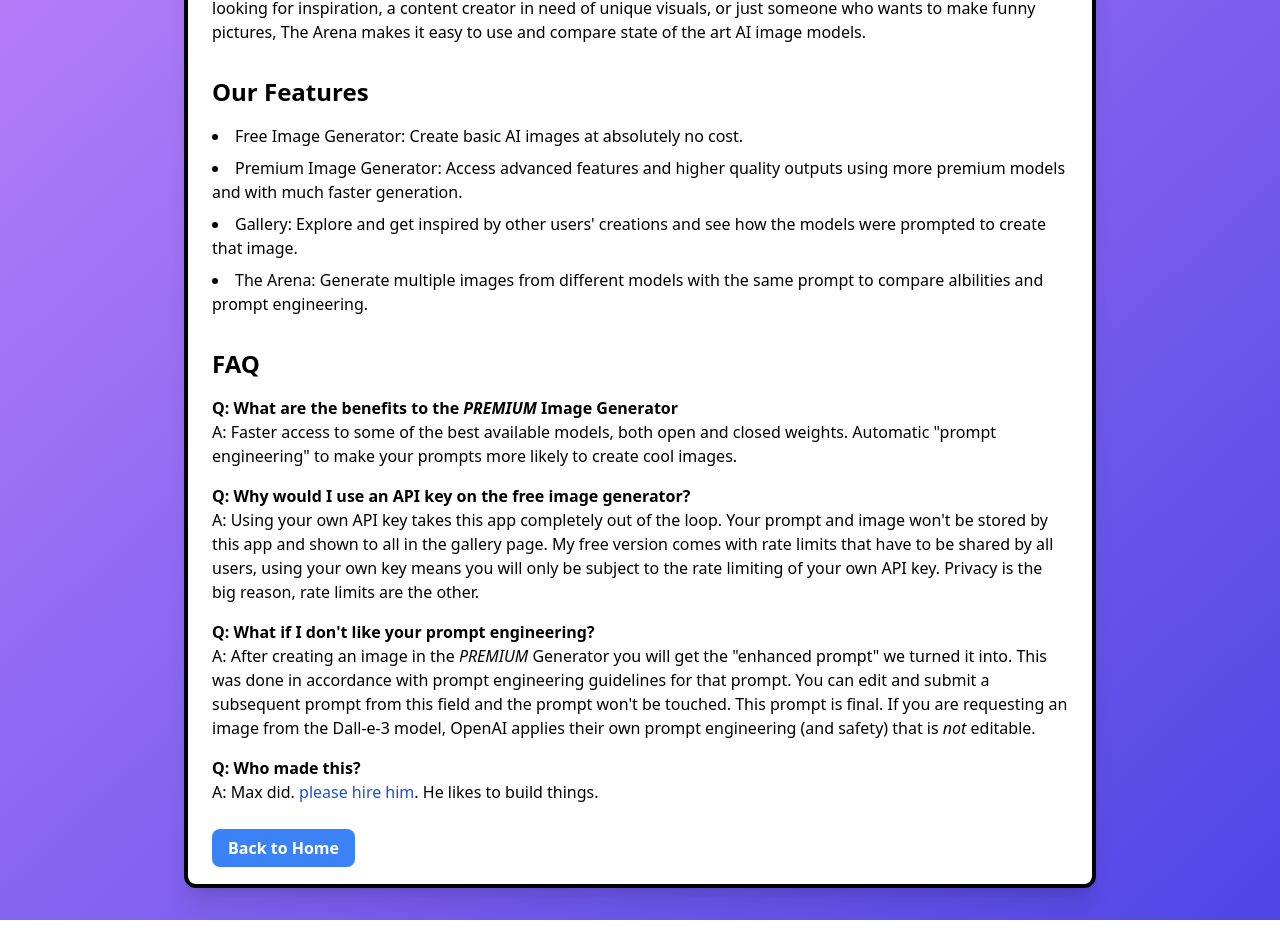
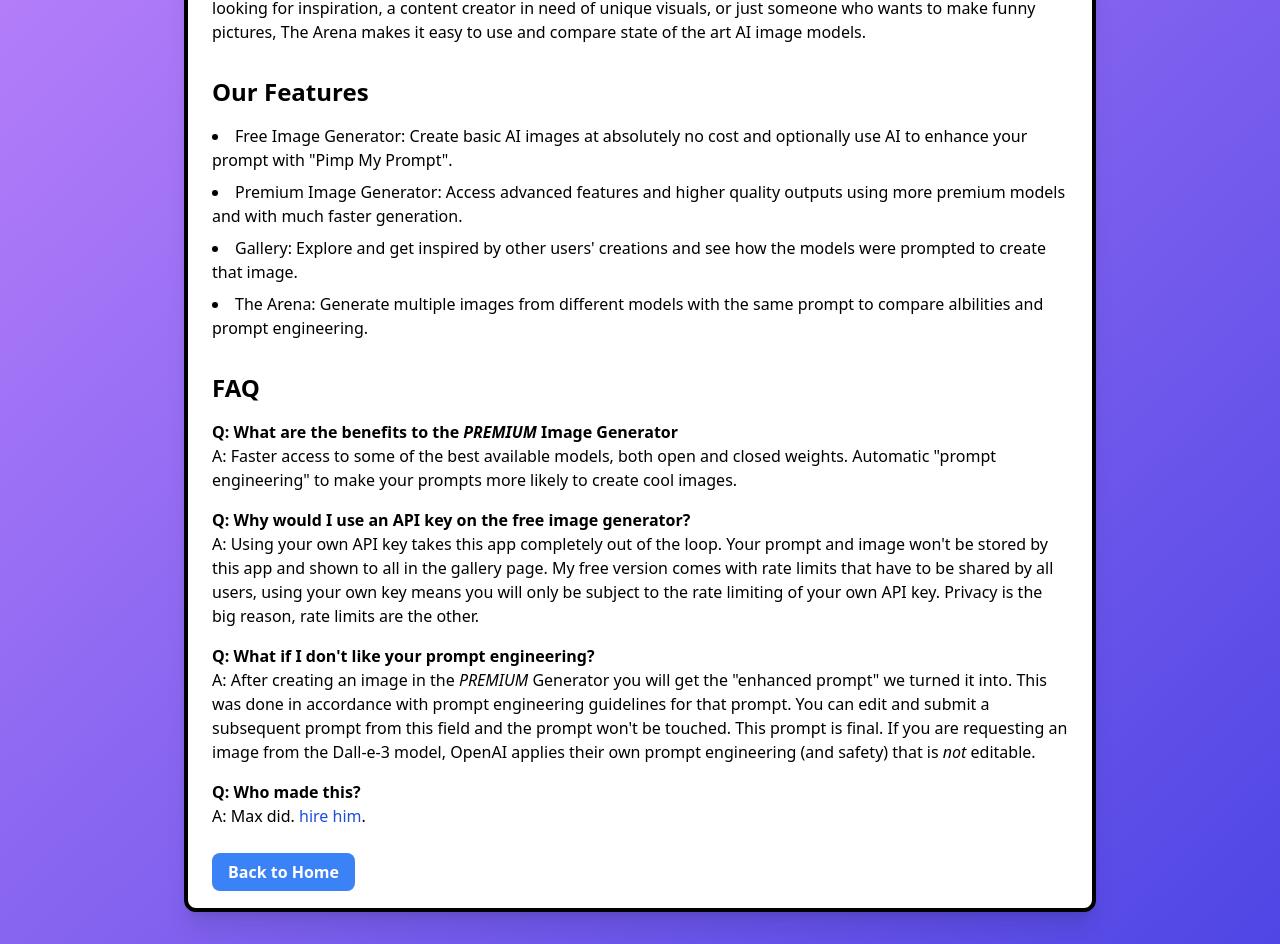
Before and after one commit to SailingSF/aiartarena-frontend, a React (Create React App) app: page /info in a window 1280 px wide. Shown: the part 276-1220 px from the top of the page. Before the commit the page ends 1196 px from the top, so only its background shows below. Built offline with nearby package versions, Linux system fonts and the light colour scheme; no server answers.

Commit message:
content changes

```diff
--- a/src/components/Info.js
+++ b/src/components/Info.js
@@ -18,7 +18,7 @@ const Info = () => {
       <section className="mb-8">
         <h2 className="text-2xl font-semibold mb-4">Our Features</h2>
         <ul className="list-disc list-inside space-y-2">
-          <li>Free Image Generator: Create basic AI images at absolutely no cost.</li>
+          <li>Free Image Generator: Create basic AI images at absolutely no cost and optionally use AI to enhance your prompt with "Pimp My Prompt".</li>
           <li>Premium Image Generator: Access advanced features and higher quality outputs using more premium models and with much faster generation.</li>
           <li>Gallery: Explore and get inspired by other users' creations and see how the models were prompted to create that image.</li>
           <li>The Arena: Generate multiple images from different models with the same prompt to compare albilities and prompt engineering.</li>
@@ -42,7 +42,7 @@ const Info = () => {
           </div>
           <div>
             <h3 className="font-semibold">Q: Who made this?</h3>
-            <p>A: Max did. <a className='text-blue-700' href='https://linkedin.com/in/maxabouchar'>please hire him</a>. He likes to build things.</p>
+            <p>A: Max did. <a className='text-blue-700' href='https://linkedin.com/in/maxabouchar'>hire him</a>.</p>
           </div>
         </div>
       </section>
```
